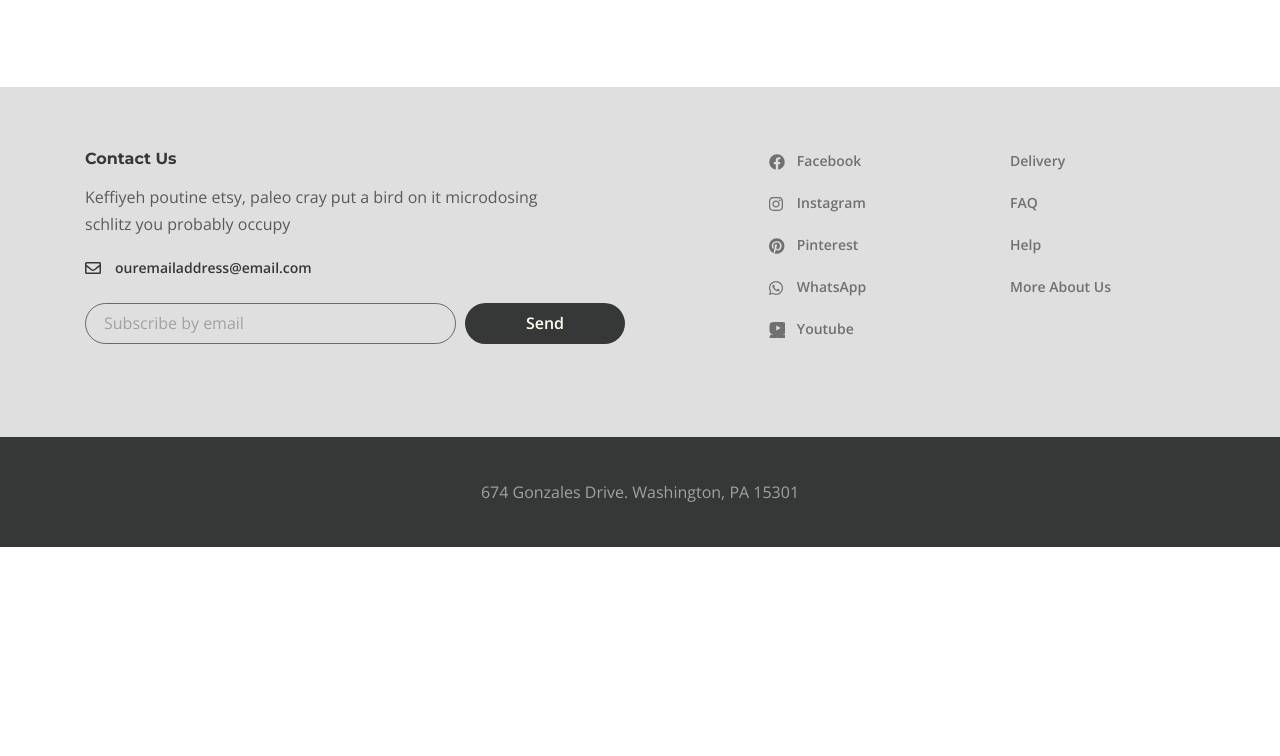
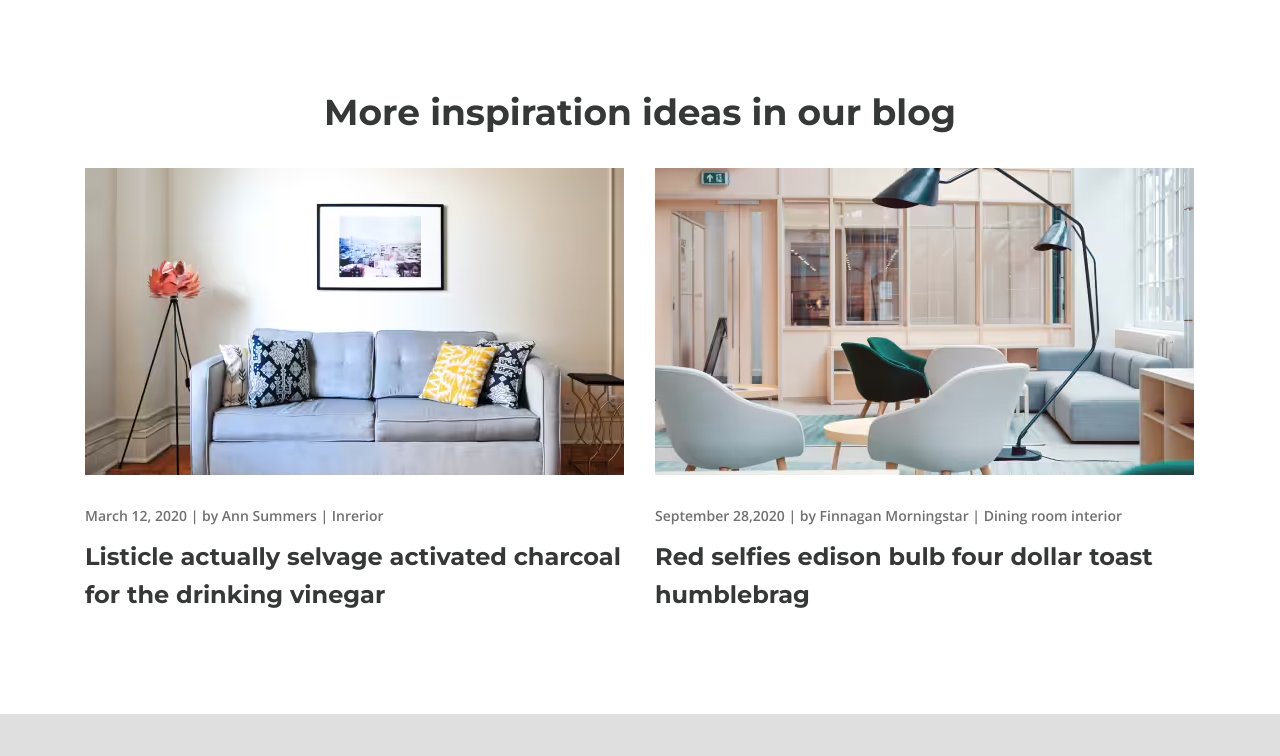
Before and after one commit to SnowFox-95/desire, a website: page app/index.html in a window 1280 px wide. Shown: the part 3964-4720 px from the top of the page. Before the commit the page ends 4511 px from the top, so only its background shows below. Drawn offline with nearby package versions, Linux system fonts and the light colour scheme.

Commit message:
+section mini-blog

```diff
--- a/app/index.html
+++ b/app/index.html
@@ -429,6 +429,48 @@
                 </div>
             </div>
         </div>
+        <section class="blog-box">
+            <div class="container">
+                <h3 class="blog-box__title">More inspiration ideas in our blog</h3>
+                <div class="blog-box__items">
+                    <div class="blog-box__item">
+                        <a class="blog-box__img-link" href="#">
+                            <picture>
+                                <source srcset="images/blog/1.avif" type="image/avif">
+                                <source srcset="images/blog/1.webp" type="image/webp">
+                                <img class="blog-box__img" src="images/blog/1.jpg" alt="">
+                            </picture>
+                        </a>
+                        <div class="blog-box__links">
+                            <span class="blog-box__date">March 12, 2020 </span> |
+                            <a class="blog-box__author" href="#">by Ann Summers </a> |
+                            <a class="blog-box__theme" href="#">Inrerior</a>
+                        </div>
+                        <a class="blog-box__item-titlelink" href="#">
+                            <h4 class="blog-box__item-title">Listicle actually selvage activated charcoal for the drinking
+                                vinegar </h4>
+                        </a>
+                    </div>
+                    <div class="blog-box__item">
+                        <a class="blog-box__img-link" href="#">
+                            <picture>
+                                <source srcset="images/blog/2.avif" type="image/avif">
+                                <source srcset="images/blog/2.webp" type="image/webp">
+                                <img class="blog-box__img" src="images/blog/2.jpg" alt="">
+                            </picture>
+                        </a>
+                        <div class="blog-box__links">
+                            <span class="blog-box__date">September 28,2020</span> |
+                            <a class="blog-box__author" href="#"> by Finnagan Morningstar</a> |
+                            <a class="blog-box__theme" href="#"> Dining room interior</a>
+                        </div>
+                        <a class="blog-box__item-titlelink" href="#">
+                            <h4 class="blog-box__item-title">Red selfies edison bulb four dollar toast humblebrag</h4>
+                        </a>
+                    </div>
+                </div>
+            </div>
+        </section>
     </main>
     <footer class="footer">
         <div class="footer__content">
--- /dev/null
+++ b/app/scss/miniBlog.scss
@@ -0,0 +1,47 @@
+.blog-box {
+    padding-bottom: 100px;
+
+    &__title {
+        color: $title;
+        @extend %title-font;
+        font-size  : 36px;
+        line-height: 51px;
+        margin     : 0 auto 30px;
+        text-align : center;
+    }
+
+    &__items {
+        display              : grid;
+        grid-template-columns: 1fr 1fr;
+        grid-gap             : 30px;
+    }
+
+    &__img-link {
+        margin-bottom: 19px;
+        display      : inline-block;
+    }
+
+    &__links {
+        margin-bottom: 9px;
+
+        font: {
+            size  : 14px;
+            weight: 600;
+        }
+
+        color: #707070;
+    }
+
+    &__date,
+    &__author,
+    &__theme {
+        color: inherit;
+    }
+
+    &__item-title {
+        color      : $title;
+        font-size  : 24px;
+        line-height: 38px;
+        @extend %title-font;
+    }
+}
--- a/app/scss/style.scss
+++ b/app/scss/style.scss
@@ -11,5 +11,6 @@
 @import 'decor';
 @import 'howItWorks';
 @import 'gallery';
+@import 'miniBlog';
 
 @import 'footer';
--- a/gulpfile.js
+++ b/gulpfile.js
@@ -126,9 +126,7 @@ function building() {
     return src(
         [
             "app/css/*.css",
-            "app/images/*.*",
-            "app/images/content/*.*",
-            "app/images/gallery/*.*",
+            "app/images/**/*.*",
             "!app/images/**/*.html",
             "app/images/*.svg",
             "!app/images/sprite.svg",
```
Also changed, not shown: app/components/01_main.html (+1 -0 lines), app/components/01_mini-blog.html (added, +42 -0 lines), app/css/style.css, app/css/style.min.css, app/images/blog/1.avif (added), app/images/blog/1.jpg (added), app/images/blog/1.webp (added), app/images/blog/2.avif (added), app/images/blog/2.jpg (added), app/images/blog/2.webp (added), app/images/src/blog/1.jpg (added), app/images/src/blog/2.jpg (added).
